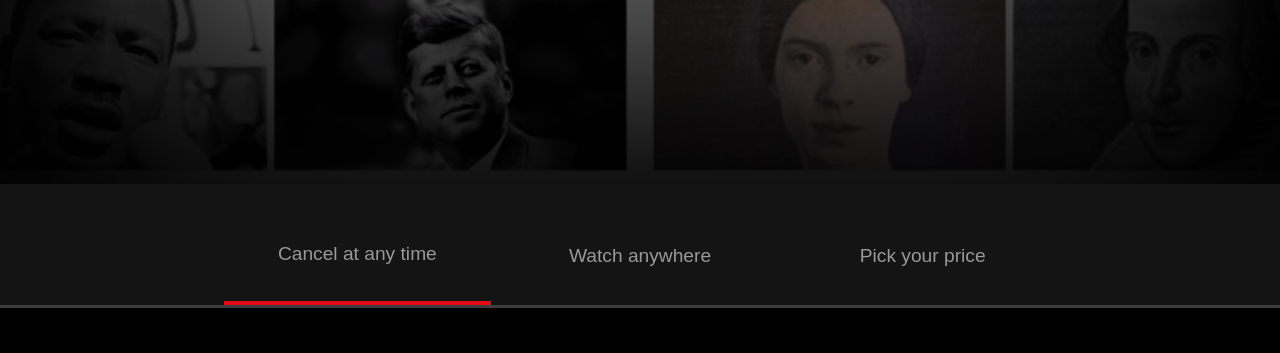
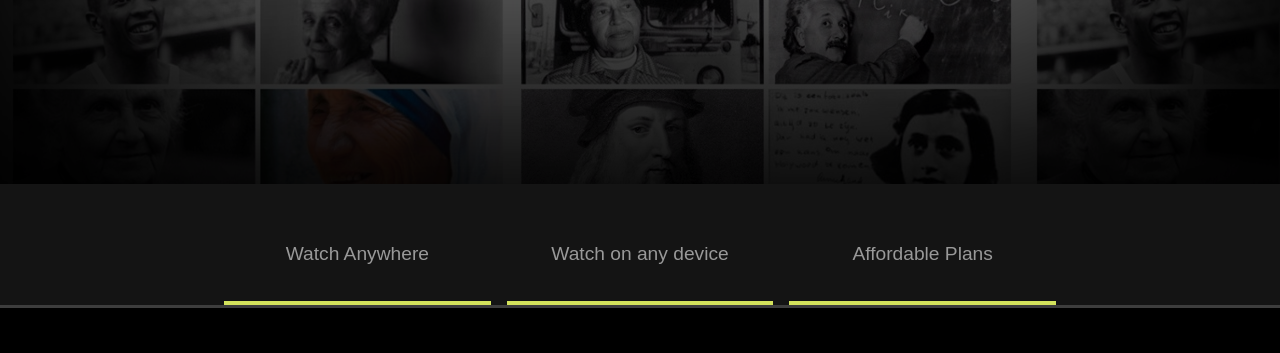
Before and after one commit to tanmayjoshi28/learnOview, a Django app: page /users/login/ in a window 1280 px wide. Shown: the part 560-913 px from the top of the page. Run offline with Django 3.2, Linux system fonts and the light colour scheme; some libraries are stand-ins or nearby versions.

Commit message:
Updated Login and Landing Page Design

```diff
--- a/users/templates/users/index2.html
+++ b/users/templates/users/index2.html
@@ -59,7 +59,7 @@ img {
 	width: 100%;
 	height: 93vh;
 	position: relative;
-	background: url({% static 'back2.jpg' %}) no-repeat center center/cover;
+	background: url({% static 'back2.jpg' %}); no-repeat center center/cover;
 }
 
 
@@ -158,7 +158,7 @@ img {
 }
 
 .tab-border {
-	border-bottom: var(--primary-color) 4px solid;
+	border-bottom: #d4e35c 4px solid;
 }
 
 /* Tab Content */
@@ -556,27 +556,27 @@ tabItems.forEach(item => {
 			<div class="modal-body" style="margin-bottom:20px;margin-left:30px">
 				<br>
 				<div class="row" style="margin-left:5px">
-					<i class="material-icons" style="font-size:40px;margin-right:15px">person_outline</i><input type="text" name="firstname" placeholder="First Name" required="required">
+					<i class="material-icons" style="font-size:40px;margin-right:15px;background: none;border: none;outline: none;">person_outline</i><input type="text" style="background: none;border: none;border-bottom: 2px solid #d4e35c" name="firstname" placeholder="First Name" required="required">
 				</div>
 				<br>
 				<div class="row" style="margin-left:5px">
-					<i class="material-icons" style="font-size:40px;margin-right:15px">person</i><input type="text" placeholder="Last Name" name="lastname" required="required">
+					<i class="material-icons" style="font-size:40px;margin-right:15px">person</i><input type="text" style="background: none;border: none;border-bottom: 2px solid #d4e35c"placeholder="Last Name" name="lastname" required="required">
 				</div>
 				<br>
 				<div class="row" style="margin-left:5px">
-					<i class="material-icons" style="font-size:40px;margin-right:15px">account_box</i><input type="text" name="username" placeholder="User Name" required="required">
+					<i class="material-icons" style="font-size:40px;margin-right:15px">account_box</i><input type="text" style="background: none;border:none;border-bottom: 2px solid #d4e35c" name="username" placeholder="User Name" required="required">
 				</div>
 				<br>
 				<div class="row" style="margin-left:5px">
-					<i class="material-icons" style="font-size:40px;margin-right:15px">email</i><input type="email" name="email" placeholder="E-Mail" required="required">
+					<i class="material-icons" style="font-size:40px;margin-right:15px">email</i><input type="email" style="background: none;border: none;border-bottom: 2px solid #d4e35c" name="email" placeholder="E-Mail" required="required">
 				</div>
 				<br>
 				<div class="row" style="margin-left:5px">
-					<i class="material-icons" style="font-size:40px;margin-right:15px">lock_outline</i><input type="password" name="password1" placeholder="Password" required="required">
+					<i class="material-icons" style="font-size:40px;margin-right:15px">lock_outline</i><input type="password" style="background: none;border: none;border-bottom: 2px solid #d4e35c" name="password1" placeholder="Password" required="required">
 				</div>
 				<br>
 				<div class="row" style="margin-left:5px">
-					<i class="material-icons" style="font-size:40px;margin-right:15px">lock</i><input type="password" name="password2" placeholder="Confirm Password" required="required">
+					<i class="material-icons" style="font-size:40px;margin-right:15px">lock</i><input type="password" style="background: none;border: none;border-bottom: 2px solid #d4e35c;" name="password2" placeholder="Confirm Password" required="required">
 				</div>
 				<br><br>
 			</div>
@@ -599,15 +599,15 @@ tabItems.forEach(item => {
 			<div class="container">
 				<div id="tab-1" class="tab-item tab-border">
 					<i class="fas fa-door-open fa-3x"></i>
-					<p class="hide-sm">Cancel at any time</p>
+					<p class="hide-sm">Watch Anywhere</p>
 				</div>
-				<div id="tab-2" class="tab-item">
+				<div id="tab-2" class="tab-item tab-border">
 					<i class="fas fa-tablet-alt fa-3x"></i>
-					<p class="hide-sm">Watch anywhere</p>
+					<p class="hide-sm">Watch on any device</p>
 				</div>
-				<div id="tab-3" class="tab-item">
+				<div id="tab-3" class="tab-item tab-border">
 					<i class="fas fa-tags fa-3x"></i>
-					<p class="hide-sm">Pick your price</p>
+					<p class="hide-sm">Affordable Plans</p>
 				</div>
 			</div>
 		</section>
@@ -619,18 +619,17 @@ tabItems.forEach(item => {
 					<div class="tab-1-content-inner">
 						<div>
 							<p class="text-lg">
-								If you decide Netflix isn't for you - no problem. No commitment.
-								Cancel online anytime.
+								Stream inspring content and exclusive interviews on your phone, tablet, laptop, and TV.
 							</p>
 							<a href="#" class="btn btn-lg" style="background-color:#d4e35c; color:#000000" >Watch Free For 30 Days</a>
 						</div>
-						<img src="https://i.ibb.co/J2xDJV7/tab-content-1.png" alt="" />
+						<img src="https://i.ibb.co/SwWBvrJ/apple-iphone-smartphone-desk-4158.jpg" alt="" />
 					</div>
 				</div>
 
 				<!-- Tab Content 2 -->
 				<div id="tab-2-content" class="tab-content-item">
-					<div class="tab-2-content-top">
+					<div class="tab-1-content-inner">
 						<p class="text-lg">
 							Watch TV shows and movies anytime, anywhere — personalized for
 							you.
@@ -690,7 +689,7 @@ tabItems.forEach(item => {
 						<tbody>
 							<tr>
 								<td>Monthly price after free month ends on 6/19/19</td>
-								<td>$8.99</td>
+								<td>Rs.99</td>
 								<td>$12.99</td>
 								<td>$15.99</td>
 							</tr>
@@ -743,14 +742,13 @@ tabItems.forEach(item => {
 		</section>
 
 		<footer class="footer">
-			<p>Questions? Call 1-866-579-7172</p>
+			<p>Questions? Call (+91)0000000000</p>
 			<div class="footer-cols">
 				<ul>
 					<li><a href="#">FAQ</a></li>
 					<li><a href="#">Investor Relations</a></li>
 					<li><a href="#">Ways To Watch</a></li>
 					<li><a href="#">Corporate Information</a></li>
-					<li><a href="#">Netflix Originals</a></li>
 				</ul>
 				<ul>
 					<li><a href="#">Help Center</a></li>
@@ -766,7 +764,7 @@ tabItems.forEach(item => {
 				</ul>
 				<ul>
 					<li><a href="#">Media Center</a></li>
-					<li><a href="#">Buy Gift Cards</a></li>
+					<li><a href="#">Meet Our Team</a></li>
 					<li><a href="#">Cookie Preferences</a></li>
 					<li><a href="#">Legal Notices</a></li>
 				</ul>
```
